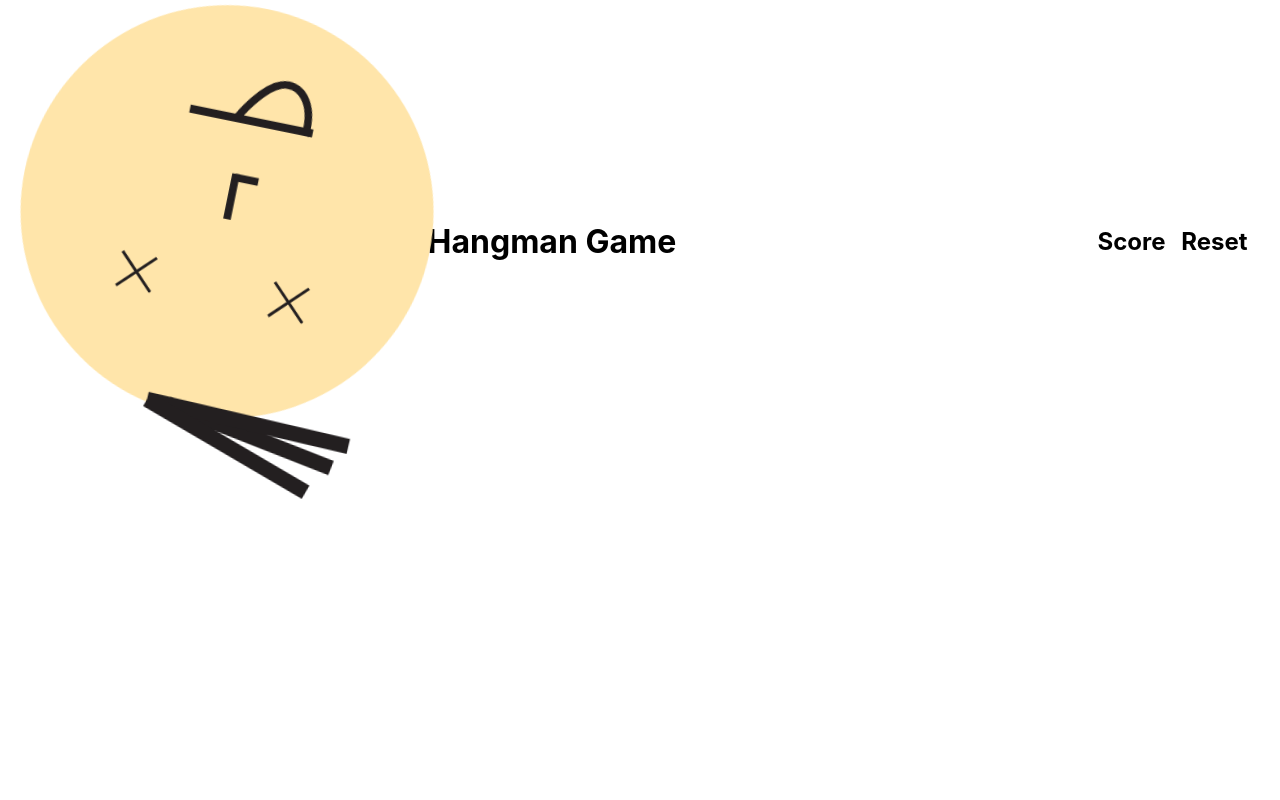
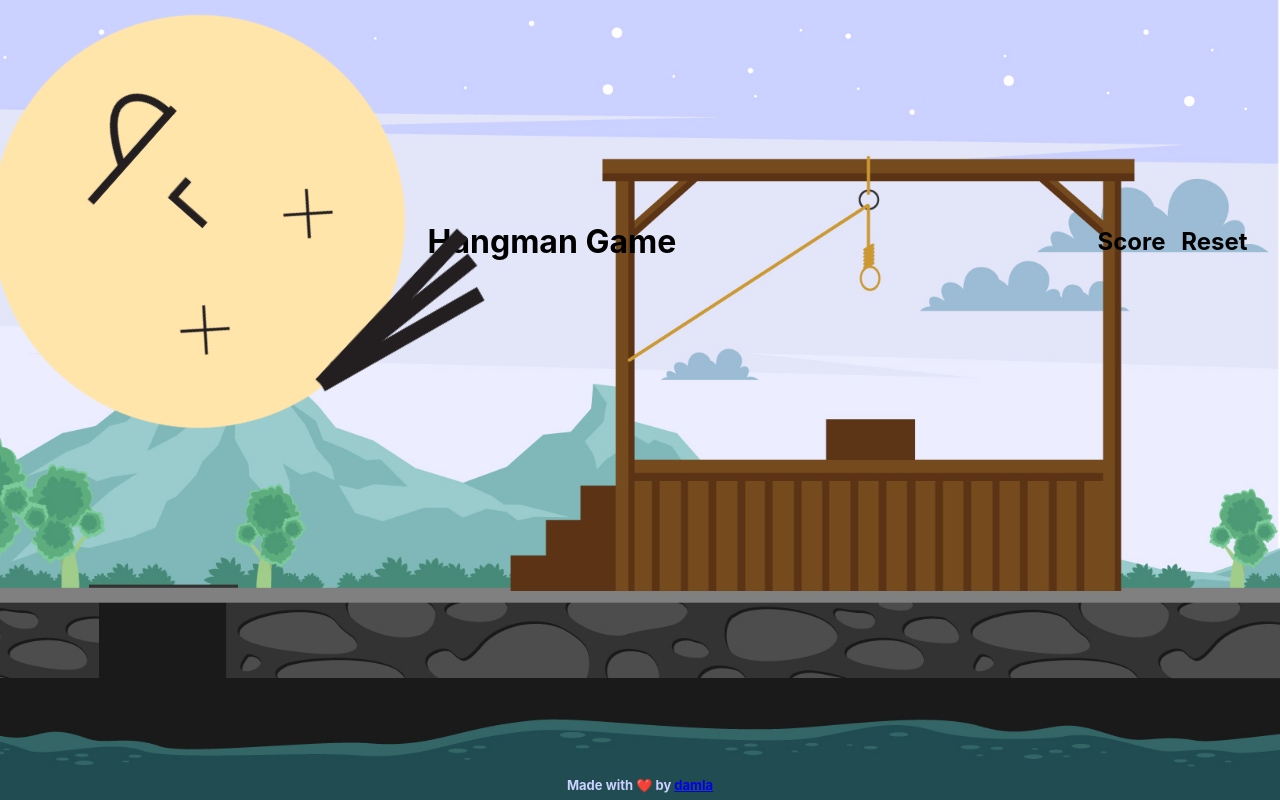
Before and after one commit to patika-hepsiburada-react-bootcamp/odev-2-damla, a React (Create React App) app: page / in a window 1280 px wide. Built offline with nearby package versions, Linux system fonts and the light colour scheme.

Commit message:
[#1] feat: add Home page

```diff
--- a/src/pages/Home/index.jsx
+++ b/src/pages/Home/index.jsx
@@ -1,17 +1,16 @@
-// import PropTypes from 'prop-types'
-import React from 'react';
 import styles from "./styles.module.scss"
 import Header from "../../components/Header"
+import Section from "../../components/Section"
+import Footer from "../../components/Footer"
+
 function Home() {
     return (
         <div className={styles.container}>
             <Header />
+            <Section />
+            <Footer />
         </div>
     )
 }
 
-// Home.propTypes = {
-
-// }
-
 export default Home;
--- a/src/pages/Home/styles.module.scss
+++ b/src/pages/Home/styles.module.scss
@@ -2,4 +2,5 @@
     display: flex;
     flex-direction: column;
     height: 100vh;
+    width: 100vw;
 }
```
